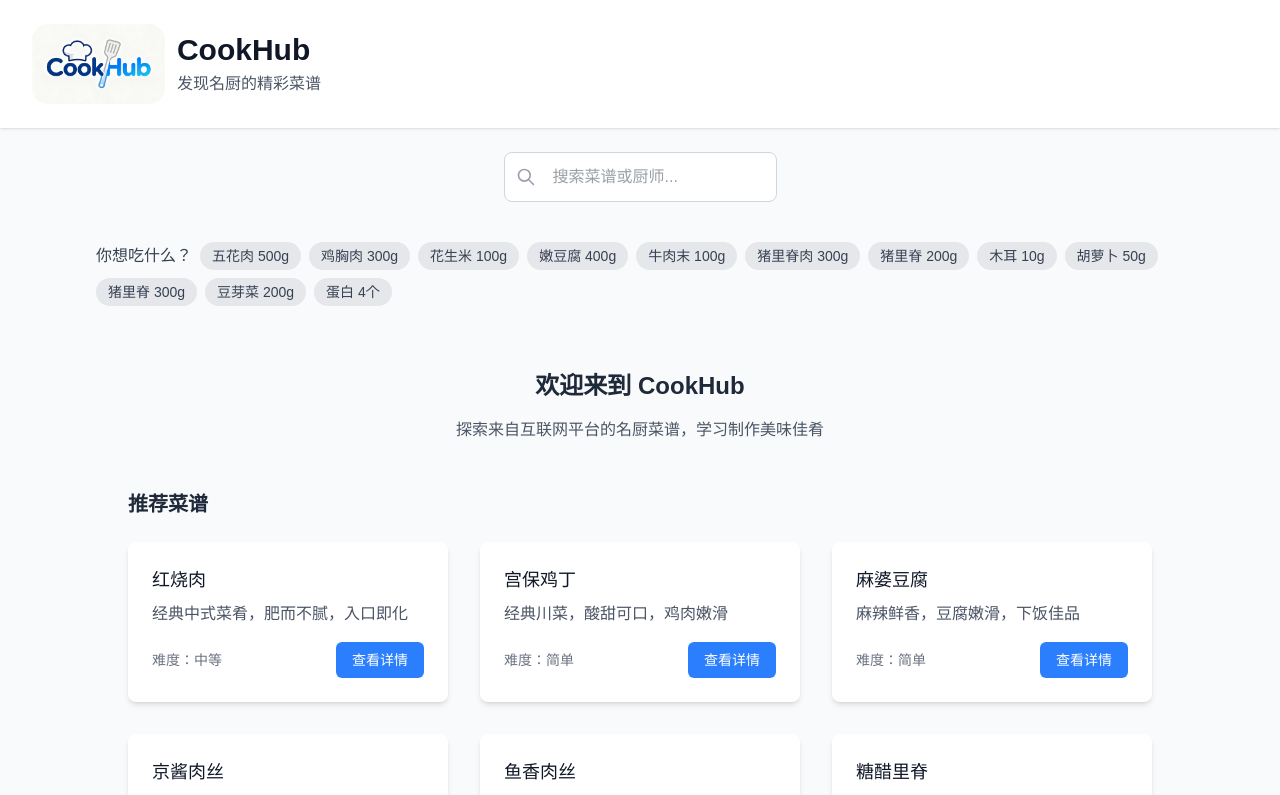
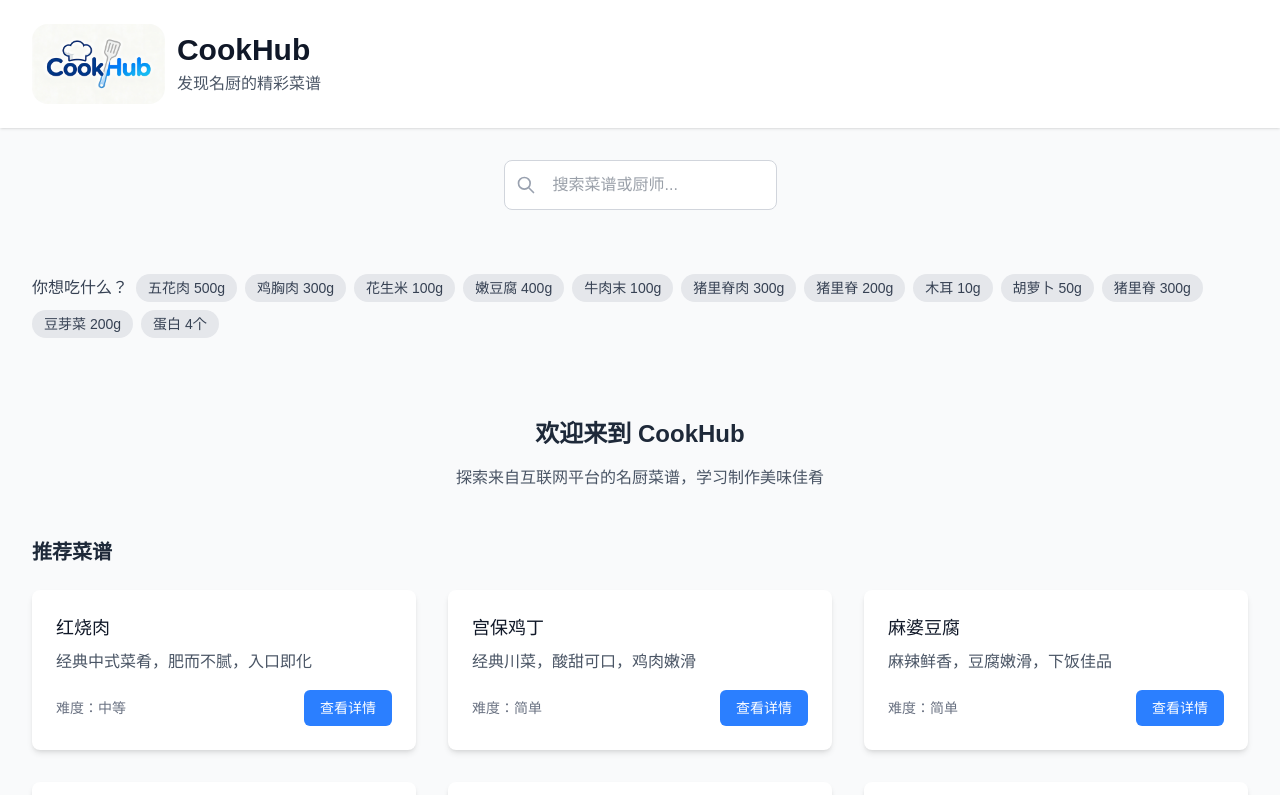
Before and after one commit to jinzhepro/cookhub, a Next.js app: page / in a window 1280 px wide. Shown: the top 795 px of the page. Built offline with nearby package versions, Linux system fonts and the light colour scheme.

Commit message:
refactor(layout): 引入AppContent组件统一页面内容布局
将多个页面中的内容容器逻辑提取为可复用的AppContent组件，统一设置最大宽度、内边距等样式，简化页面代码结构并保持布局一致性。

```diff
--- a/app/chefs/[id]/page.tsx
+++ b/app/chefs/[id]/page.tsx
@@ -2,6 +2,7 @@ import { notFound } from "next/navigation";
 import Link from "next/link";
 import React from "react";
 import Header from "@/app/components/Header";
+import AppContent from "@/app/components/AppContent";
 
 // 从数据文件加载厨师和菜谱数据
 import chefsData from "@/app/data/chefs.json";
@@ -50,7 +51,8 @@ export default async function ChefDetail({
       <Header showBackLink={true} logoSize="small" showSubtitle={false} />
 
       {/* Main Content */}
-      <main className="max-w-6xl mx-auto px-4 py-8 sm:px-6 lg:px-8 flex-1">
+      <main className="flex-1">
+        <AppContent>
           {/* Chef Header */}
           <div className="bg-white rounded-lg shadow-md p-8 mb-8">
             <div className="text-center">
@@ -95,6 +97,7 @@ export default async function ChefDetail({
               <p className="text-gray-600">该厨师暂无菜谱。</p>
             )}
           </div>
+        </AppContent>
       </main>
     </div>
   );
--- /dev/null
+++ b/app/components/AppContent.tsx
@@ -0,0 +1,17 @@
+import { ReactNode } from "react";
+
+interface AppContentProps {
+  children: ReactNode;
+  className?: string;
+}
+
+export default function AppContent({
+  children,
+  className = "",
+}: AppContentProps) {
+  return (
+    <div className={`max-w-7xl mx-auto px-4 py-8 sm:px-6 lg:px-8 ${className}`}>
+      {children}
+    </div>
+  );
+}
--- a/app/page.tsx
+++ b/app/page.tsx
@@ -3,6 +3,7 @@
 import RecipeCard from "@/app/components/RecipeCard";
 import ChefCard from "@/app/components/ChefCard";
 import Header from "@/app/components/Header";
+import AppContent from "@/app/components/AppContent";
 import { useState, useEffect } from "react";
 
 // 从数据文件加载菜谱和厨师数据
@@ -96,7 +97,7 @@ export default function Home() {
       <Header logoSize="large" showSubtitle={true} />
 
       {/* Search Bar */}
-      <div className="max-w-6xl mx-auto px-4 py-6 sm:px-6 lg:px-8">
+      <AppContent className="py-6">
         <div className="relative max-w-2xl mx-auto">
           <input
             type="text"
@@ -122,10 +123,10 @@ export default function Home() {
             </svg>
           </div>
         </div>
-      </div>
+      </AppContent>
 
       {/* Ingredients Filter */}
-      <div className="max-w-6xl mx-auto px-4 py-4 sm:px-6 lg:px-8">
+      <AppContent className="py-4">
         <div className="flex flex-wrap items-center gap-2 mb-4">
           <span className="text-gray-700 font-medium">你想吃什么？</span>
           {allMainIngredients.map((ingredient) => (
@@ -174,10 +175,11 @@ export default function Home() {
             </button>
           </div>
         )}
-      </div>
+      </AppContent>
 
       {/* Main Content */}
-      <main className="max-w-7xl mx-auto px-4 py-8 sm:px-6 lg:px-8 flex-1">
+      <main className="flex-1">
+        <AppContent>
           <div className="text-center mb-12">
             <h2 className="text-2xl font-semibold text-gray-800 mb-4">
               欢迎来到 CookHub
@@ -241,6 +243,7 @@ export default function Home() {
               </div>
             )}
           </section>
+        </AppContent>
       </main>
     </div>
   );
--- a/app/recipes/[id]/page.tsx
+++ b/app/recipes/[id]/page.tsx
@@ -2,6 +2,7 @@ import { notFound } from "next/navigation";
 import Link from "next/link";
 import React from "react";
 import Header from "@/app/components/Header";
+import AppContent from "@/app/components/AppContent";
 
 // 从数据文件加载菜谱数据
 import recipesData from "@/app/data/recipes.json";
@@ -32,10 +33,11 @@ export default async function RecipeDetail({
   return (
     <div className="min-h-screen bg-gray-50 flex flex-col">
       {/* Header */}
-      <Header showBackLink={true} logoSize="large" showSubtitle={false} />
+      <Header showBackLink={false} logoSize="large" showSubtitle={false} />
 
       {/* Main Content */}
-      <main className="max-w-6xl mx-auto px-4 py-8 sm:px-6 lg:px-8 flex-1">
+      <main className="flex-1">
+        <AppContent>
           <div className="bg-white rounded-lg shadow-md overflow-hidden">
             {/* Recipe Header */}
             <div className="p-6 border-b border-gray-200">
@@ -122,6 +124,7 @@ export default async function RecipeDetail({
               分享菜谱
             </button>
           </div>
+        </AppContent>
       </main>
     </div>
   );
```
Lines whose indentation alone changed are shown as unchanged.
